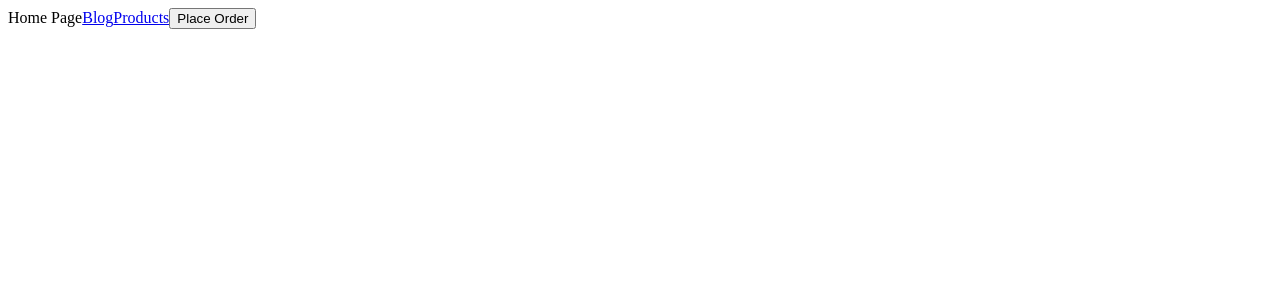
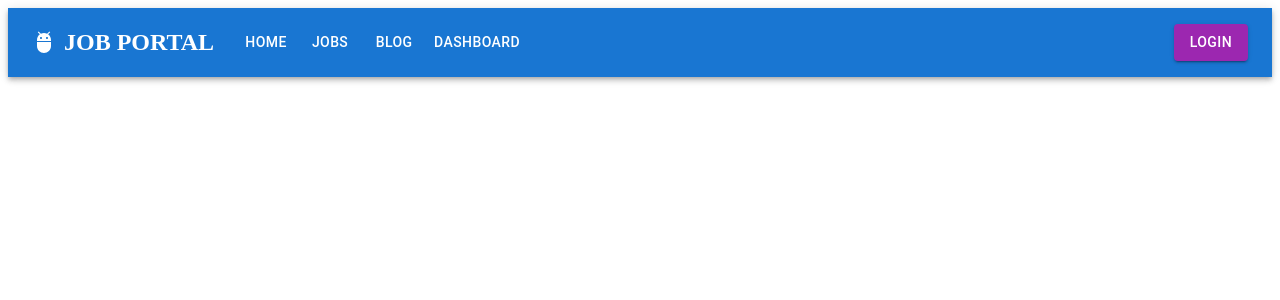
Before and after one commit to srafsan/job_portal, a Next.js app in the folder frontend_page_route/: page / in a window 1280 px wide. Shown: the top 300 px of the page. Built offline with nearby package versions, Linux system fonts and the light colour scheme.

Commit message:
Navbar Added

```diff
--- a/frontend_page_route/package.json
+++ b/frontend_page_route/package.json
@@ -9,6 +9,10 @@
     "lint": "next lint"
   },
   "dependencies": {
+    "@emotion/react": "^11.11.1",
+    "@emotion/styled": "^11.11.0",
+    "@mui/icons-material": "^5.14.3",
+    "@mui/material": "^5.14.4",
     "@types/node": "20.4.9",
     "@types/react": "18.2.20",
     "@types/react-dom": "18.2.7",
--- /dev/null
+++ b/frontend_page_route/src/components/Shared/Navbar/Navbar.tsx
@@ -0,0 +1,172 @@
+"use client";
+
+import React, {useState} from "react";
+
+import AppBar from "@mui/material/AppBar";
+import Box from "@mui/material/Box";
+import Toolbar from "@mui/material/Toolbar";
+import IconButton from "@mui/material/IconButton";
+import Typography from "@mui/material/Typography";
+import Menu from "@mui/material/Menu";
+import MenuIcon from "@mui/icons-material/Menu";
+import Container from "@mui/material/Container";
+import Button from "@mui/material/Button";
+import MenuItem from "@mui/material/MenuItem";
+import AdbIcon from "@mui/icons-material/Adb";
+import Link from "next/link";
+// import {useGlobalContext} from "@/app/Context/store";
+
+const pages = ["Home", "Jobs", "Blog"];
+const settings = ["Profile", "Account", "Dashboard", "Logout"];
+
+function Navbar() {
+  // const {userRole} = useGlobalContext();
+  const userRole: string = "admin";
+  const [anchorElNav, setAnchorElNav] = useState<null | HTMLElement>(null);
+  const [anchorElUser, setAnchorElUser] = useState<null | HTMLElement>(null);
+
+  const handleOpenNavMenu = (event: React.MouseEvent<HTMLElement>) => {
+    setAnchorElNav(event.currentTarget);
+  };
+
+  const handleCloseNavMenu = () => {
+    setAnchorElNav(null);
+  };
+
+  const handleCloseUserMenu = () => {
+    setAnchorElUser(null);
+  };
+
+  return (
+    <AppBar position="static">
+      <Container maxWidth="xl">
+        <Toolbar disableGutters>
+          <AdbIcon sx={{display: {xs: "none", md: "flex"}, mr: 1}}/>
+          <Link
+            href="/"
+            style={{
+              fontSize: "1.5em",
+              fontWeight: "bold",
+              marginRight: "20px",
+              textDecoration: "none",
+              color: "white",
+              textTransform: "uppercase"
+            }}
+          >
+            Job Portal
+          </Link>
+
+          <Box sx={{flexGrow: 1, display: {xs: "flex", md: "none"}}}>
+            <IconButton
+              size="large"
+              aria-label="account of current user"
+              aria-controls="menu-appbar"
+              aria-haspopup="true"
+              onClick={handleOpenNavMenu}
+              color="inherit"
+            >
+              <MenuIcon/>
+            </IconButton>
+            <Menu
+              id="menu-appbar"
+              anchorEl={anchorElNav}
+              anchorOrigin={{
+                vertical: "bottom",
+                horizontal: "left",
+              }}
+              keepMounted
+              transformOrigin={{
+                vertical: "top",
+                horizontal: "left",
+              }}
+              open={Boolean(anchorElNav)}
+              onClose={handleCloseNavMenu}
+              sx={{
+                display: {xs: "block", md: "none"},
+              }}
+            >
+              {pages.map((page) => (
+                <MenuItem key={page} onClick={handleCloseNavMenu}>
+                  <Typography textAlign="center">{page}</Typography>
+                </MenuItem>
+              ))}
+            </Menu>
+          </Box>
+          <AdbIcon sx={{display: {xs: "flex", md: "none"}, mr: 1}}/>
+          <Typography
+            variant="h5"
+            noWrap
+            component="a"
+            href=""
+            sx={{
+              mr: 2,
+              display: {xs: "flex", md: "none"},
+              flexGrow: 1,
+              fontFamily: "monospace",
+              fontWeight: 700,
+              letterSpacing: ".3rem",
+              color: "inherit",
+              textDecoration: "none",
+            }}
+          >
+            LOGO
+          </Typography>
+          <Box sx={{flexGrow: 1, display: {xs: "none", md: "flex"}}}>
+            {pages.map((page) => (
+              <Button
+                key={page}
+                onClick={handleCloseNavMenu}
+                sx={{my: 2, color: "white", display: "block"}}
+              >
+                {page}
+              </Button>
+            ))}
+            {userRole ? (
+              <Button sx={{my: 2, color: "white", display: "block"}}>
+                <Link href={`/dashboard/${userRole}`} style={{
+                  textDecoration: "none",
+                  color: "white"
+                }}>Dashboard</Link>
+              </Button>
+            ) : (
+              ""
+            )}
+          </Box>
+
+          <Box sx={{flexGrow: 0}}>
+            <Button variant="contained" color="secondary">
+              <Link href="/login" style={{
+                textDecoration: "none",
+                color: "white"
+              }}>Login</Link>
+            </Button>
+            <Menu
+              sx={{mt: "45px"}}
+              id="menu-appbar"
+              anchorEl={anchorElUser}
+              anchorOrigin={{
+                vertical: "top",
+                horizontal: "right",
+              }}
+              keepMounted
+              transformOrigin={{
+                vertical: "top",
+                horizontal: "right",
+              }}
+              open={Boolean(anchorElUser)}
+              onClose={handleCloseUserMenu}
+            >
+              {settings.map((setting) => (
+                <MenuItem key={setting} onClick={handleCloseUserMenu}>
+                  <Typography textAlign="center">{setting}</Typography>
+                </MenuItem>
+              ))}
+            </Menu>
+          </Box>
+        </Toolbar>
+      </Container>
+    </AppBar>
+  );
+}
+
+export default Navbar;
--- a/frontend_page_route/src/pages/index.tsx
+++ b/frontend_page_route/src/pages/index.tsx
@@ -1,6 +1,7 @@
 import React from "react";
 import Link from "next/link"
 import {useRouter} from "next/navigation";
+import Navbar from "@/components/Shared/Navbar/Navbar";
 
 const Home = () => {
   const router = useRouter()
@@ -10,14 +11,7 @@
     router.push("/product")
   }
   return <div>
-    Home Page
-    <Link href="/blog">
-      Blog
-    </Link>
-    <Link href="/product">
-      Products
-    </Link>
-    <button onClick={handleClick}>Place Order</button>
+    <Navbar/>
   </div>;
 };
 
```
Also changed, not shown: frontend_page_route/src/pages/about.tsx (deleted, +0 -7 lines), frontend_page_route/src/pages/profile.tsx (deleted, +0 -7 lines), frontend_page_route/src/components/Shared/Footer/Footer.tsx (added), frontend_page_route/src/styles/globals.css (added), 1 other file (tests, documents, lock files or other folders).
